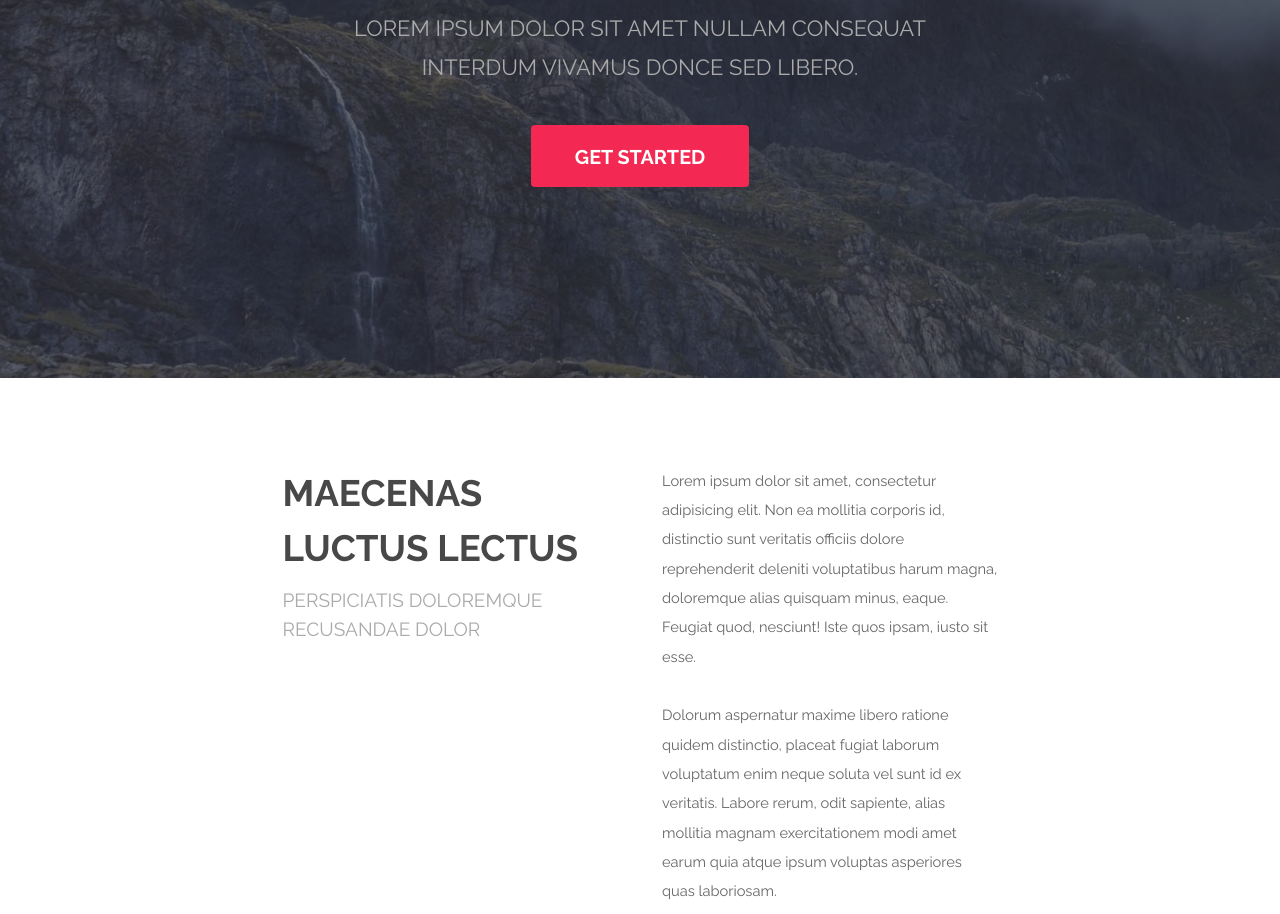
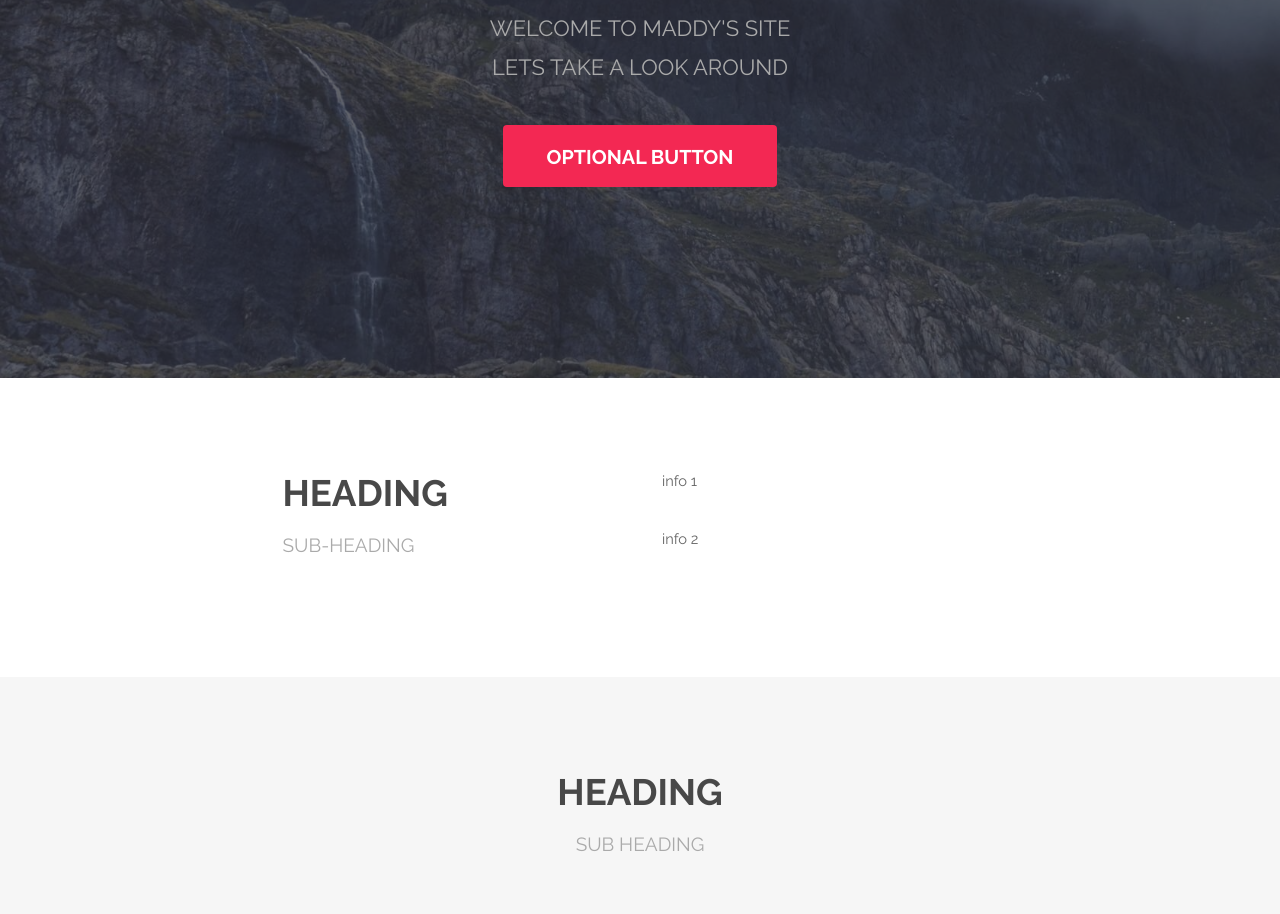
Before and after one commit to MichealaRob12/madeline.kelley, a plain HTML site: page index.html in a window 1280 px wide. Shown: the part 264-1178 px from the top of the page. Drawn offline with Linux system fonts and the light colour scheme.

Commit message:
home page

```diff
--- a/index.html
+++ b/index.html
@@ -18,24 +18,24 @@
 					</ul></nav></header><a href="#menu" class="navPanelToggle"><span class="fa fa-bars"></span></a>
 
 		<!-- Banner -->
-			<section id="banner"><h2>Spatial</h2>
-				<p>Lorem ipsum dolor sit amet nullam consequat <br> interdum vivamus donce sed libero.</p>
-				<ul class="actions"><li><a href="#" class="button special big">Get Started</a></li>
+			<section id="banner"><h2>Title</h2>
+				<p>Welcome to Maddy's Site <br> Lets take a look around</p>
+				<ul class="actions"><li><a href="#" class="button special big">Optional Button</a></li>
 				</ul></section><!-- One --><section id="one" class="wrapper style1"><div class="container 75%">
 						<div class="row 200%">
 							<div class="6u 12u$(medium)">
-								<header class="major"><h2>Maecenas luctus lectus</h2>
-									<p>Perspiciatis doloremque recusandae dolor</p>
+								<header class="major"><h2>Heading</h2>
+									<p>Sub-heading</p>
 								</header></div>
 							<div class="6u$ 12u$(medium)">
-								<p>Lorem ipsum dolor sit amet, consectetur adipisicing elit. Non ea mollitia corporis id, distinctio sunt veritatis officiis dolore reprehenderit deleniti voluptatibus harum magna, doloremque alias quisquam minus, eaque. Feugiat quod, nesciunt! Iste quos ipsam, iusto sit esse.</p>
-								<p>Dolorum aspernatur maxime libero ratione quidem distinctio, placeat fugiat laborum voluptatum enim neque soluta vel sunt id ex veritatis. Labore rerum, odit sapiente, alias mollitia magnam exercitationem modi amet earum quia atque ipsum voluptas asperiores quas laboriosam.</p>
+								<p>info 1</p>
+								<p>info 2</p>
 							</div>
 						</div>
 					</div>
 				</section><!-- Two --><section id="two" class="wrapper style2 special"><div class="container">
-						<header class="major"><h2>Fusce ultrices fringilla</h2>
-							<p>Maecenas vitae tellus feugiat eleifend</p>
+						<header class="major"><h2>Heading</h2>
+							<p>Sub heading</p>
 						</header><div class="row 150%">
 							<div class="6u 12u$(xsmall)">
 								<div class="image fit captioned">
```
